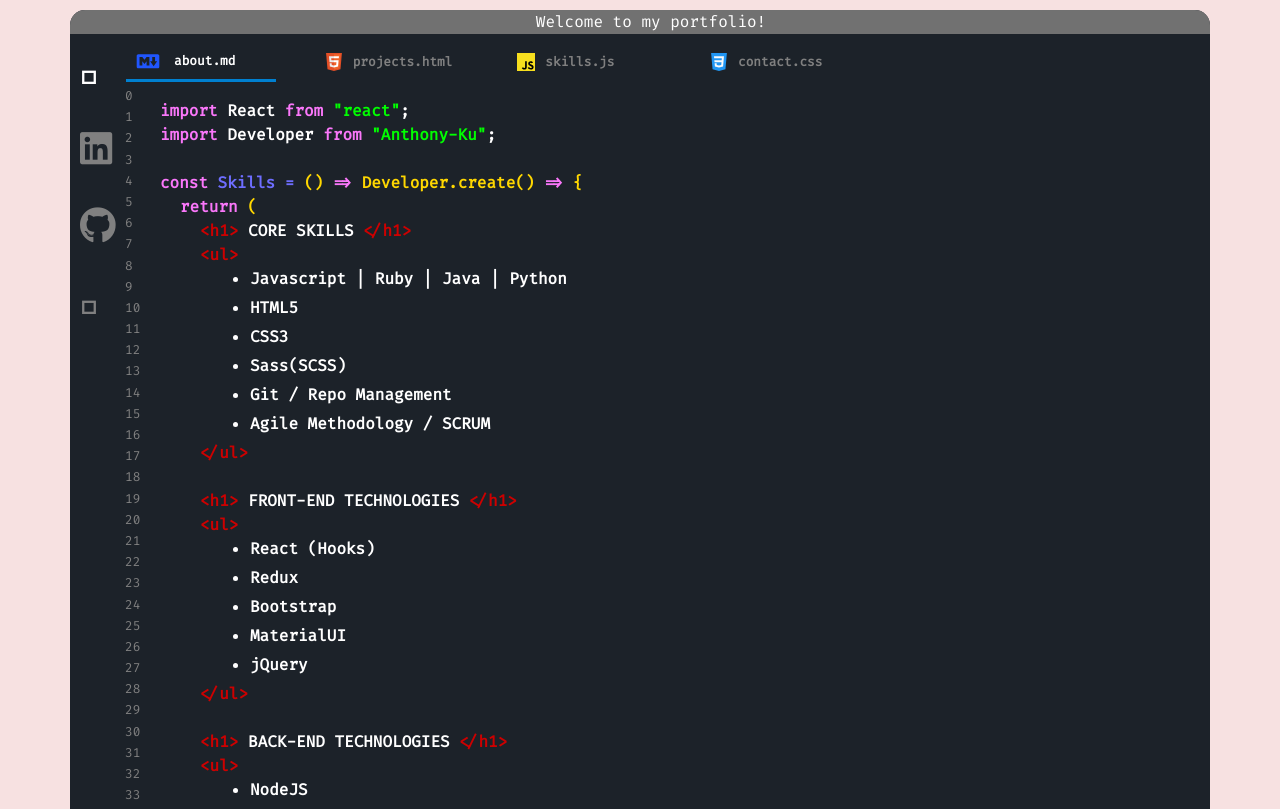
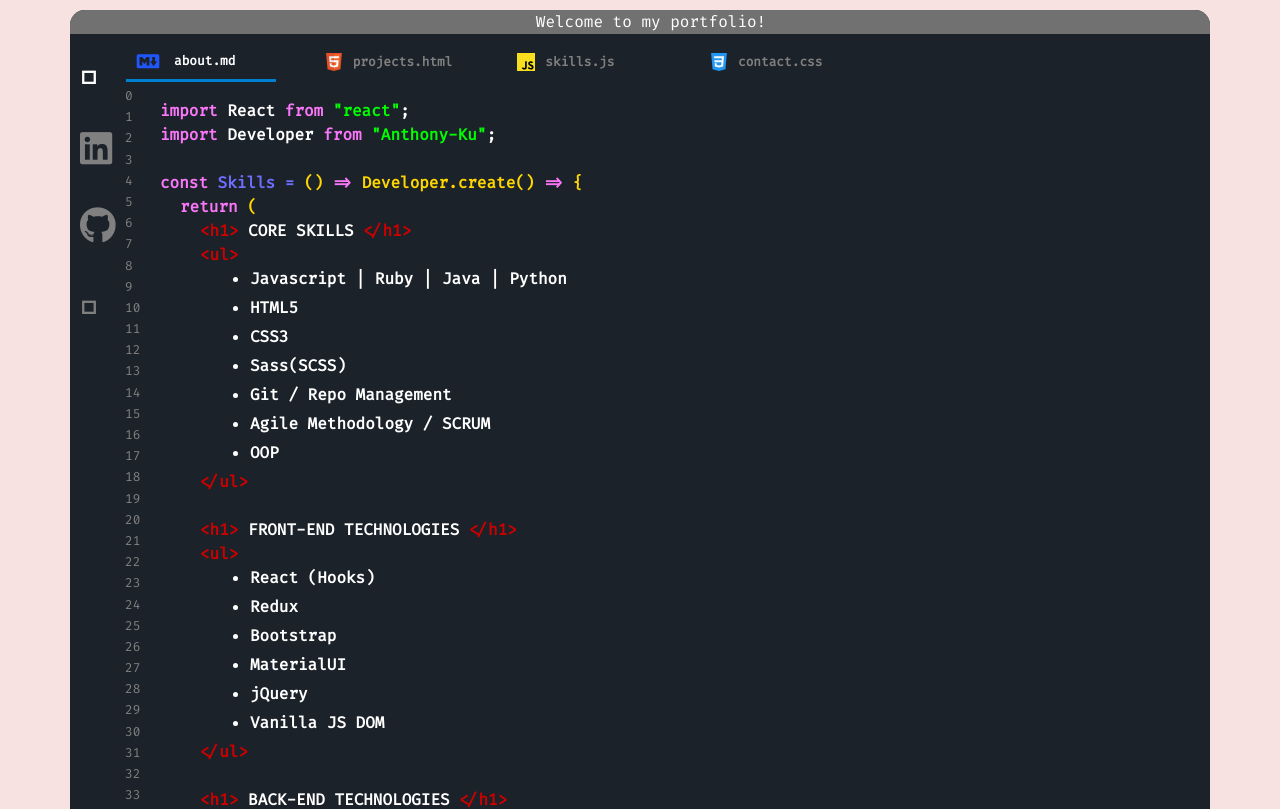
Before and after one commit to anthonyycku/anthonyycku.github.io, a React (Create React App) app: page /skills in a window 1280 px wide. Shown: the top 809 px of the page. Built offline with nearby package versions, Linux system fonts and the light colour scheme.

Commit message:
updated skills

```diff
--- a/src/components/pages/Skills.js
+++ b/src/components/pages/Skills.js
@@ -33,6 +33,7 @@ export default function Skills(props) {
             <li>Sass(SCSS)</li>
             <li>Git / Repo Management</li>
             <li>Agile Methodology / SCRUM</li>
+            <li>OOP</li>
         </ul>
         <p className="indent2"><span className="red">{"<"}/ul{">"}</span></p>
         <br />
@@ -50,6 +51,7 @@ export default function Skills(props) {
             <li>Bootstrap</li>
             <li>MaterialUI</li>
             <li>jQuery</li>
+            <li>Vanilla JS DOM</li>
         </ul>
         <p className="indent2"><span className="red">{"<"}/ul{">"}</span></p>
         <br />
```
